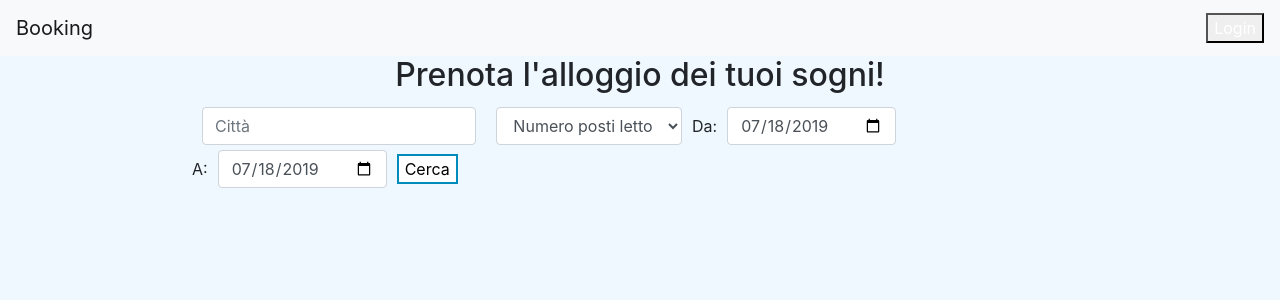
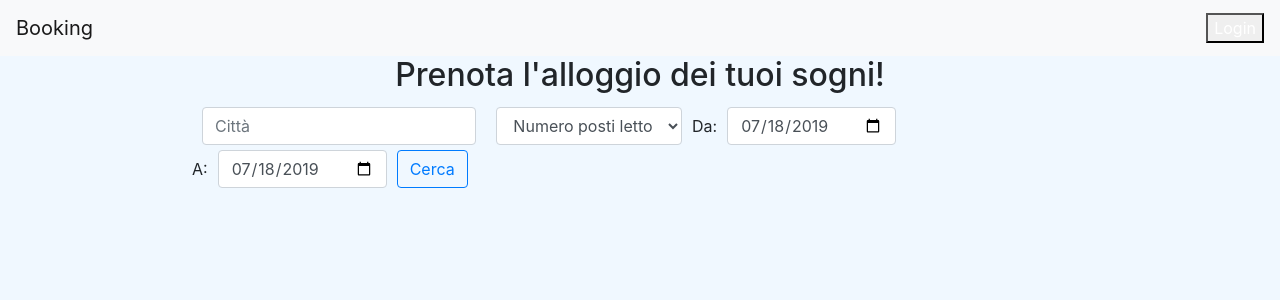
Before and after one commit to lucasimula/isw_progetto, a Django app: page /home/ in a window 1280 px wide. Shown: the top 300 px of the page. Run offline with Django 3.2, Linux system fonts and the light colour scheme; some libraries are stand-ins or nearby versions.

Commit message:
little modif

```diff
--- a/progetto_isw/templates/cercaB.html
+++ b/progetto_isw/templates/cercaB.html
@@ -33,7 +33,7 @@
                                         </div>
                                     {% endfor %}
 
-                                    <button class=".navbar-btn bs" type="submit">Cerca</button>
+                                    <button  id="cercaSub" class="btn btn-outline-primary" type="submit">Cerca</button>
                             </form>
                         </div>
 
```
